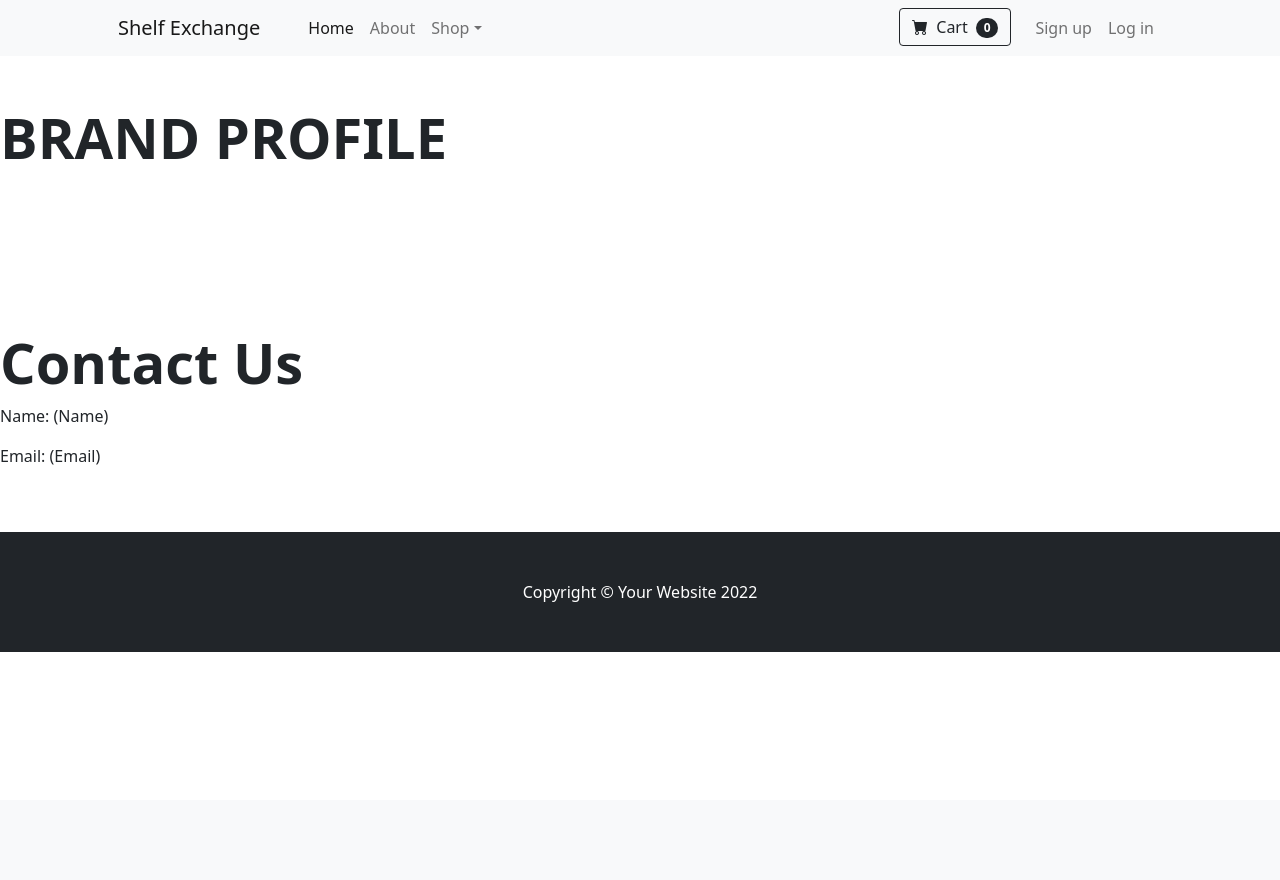
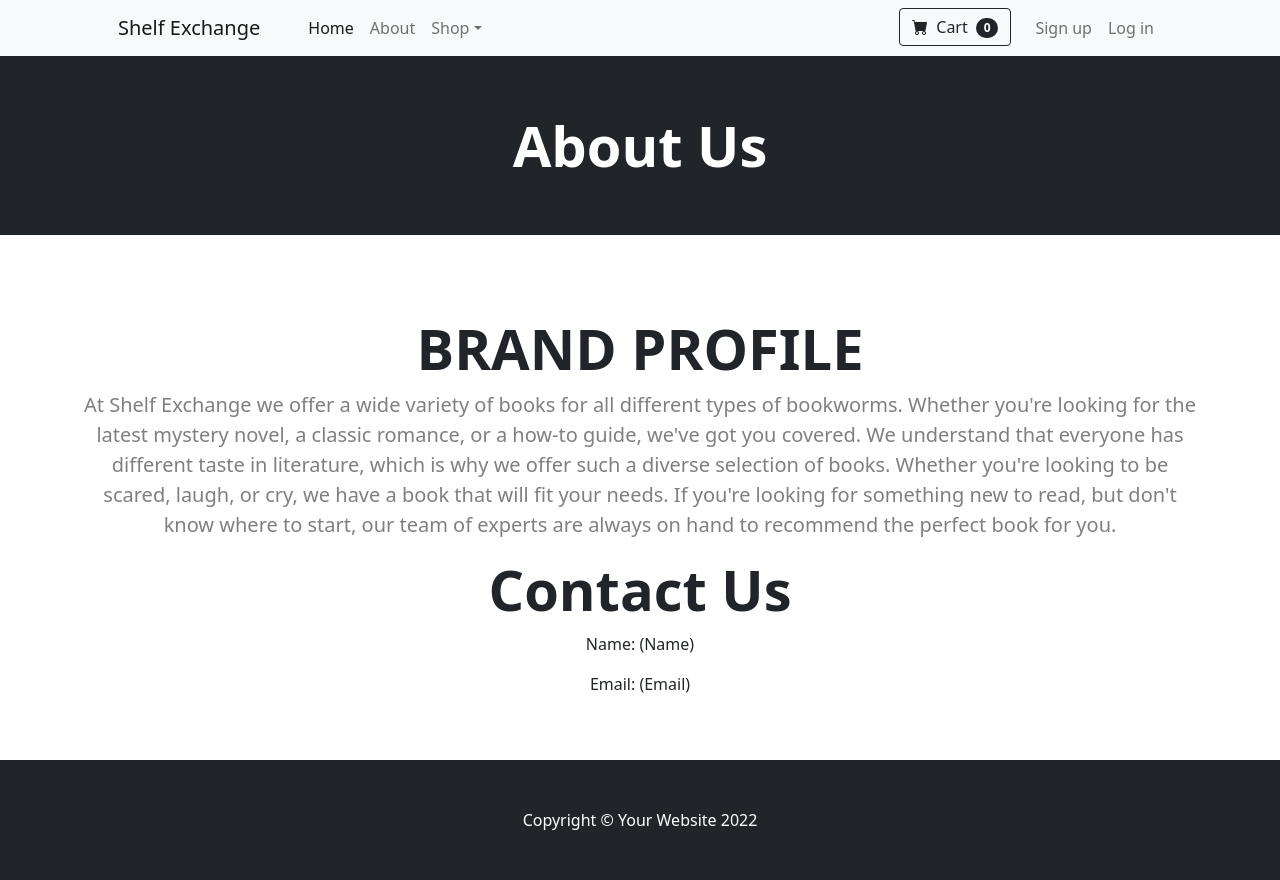
Before and after one commit to wqyeo/ShelfExchange, a PHP site: page /aboutUs.php in a window 1280 px wide. Before the commit the page ends 652 px from the top, so only its background shows below. Run offline with PHP 8.4, Linux system fonts and the light colour scheme.

Commit message:
Fixed text align and href to aboutUs

```diff
--- a/src/aboutUs.php
+++ b/src/aboutUs.php
@@ -1,6 +1,12 @@
 <!DOCTYPE html>
 <html lang="en">
     <head>
+
+        <!--Bootstrap JS-->
+        <script defer src="https://stackpath.bootstrapcdn.com/bootstrap/4.4.1/js/bootstrap.bundle.min.js" integrity="sha384-6khuMg9gaYr5AxOqhkVIODVIvm9ynTT5J4V1cfthmT+emCG6yVmEZsRHdxlotUnm" crossorigin="anonymous"></script>
+        <!-- Custom JS -->
+        <script defer src="js/main.js"></script>
+
         <meta charset="utf-8" />
         <meta name="viewport" content="width=device-width, initial-scale=1, shrink-to-fit=no" />
         <meta name="description" content="" />
@@ -18,12 +24,19 @@
             include "nav.php"
         ?>
 
-
+        <header class="bg-dark py-2">
+            <div class="container px-4 px-lg-5 my-5">
+                <div class="text-center text-white">
+                    <h1 class="display-4 fw-bolder">About Us</h1>
+                </div>
+            </div>
+        </header>
+        <main class="container mt-3">
             <section class="py-5">
-        <div id="abtus">
+                <div class="text-center mt-3" id="abtus">
                     <h1 class="display-4 fw-bolder">BRAND PROFILE</h1>
 
-            <p class="lead fw-normal text-white-50 mb-0">
+                    <p class="lead fw-normal text-black-50">
                         At Shelf Exchange we offer a wide variety of books for all different types of bookworms. Whether you're looking for the latest mystery novel, a classic romance, or a how-to guide, we've got you covered.
 
                         We understand that everyone has different taste in literature, which is why we offer such a diverse selection of books. Whether you're looking to be scared, laugh, or cry, we have a book that will fit your needs.
@@ -33,13 +46,14 @@
 
                 </div>
 
-        <div>
+                <div class="text-center mt-3">
                     <h3 class="display-4 fw-bolder">Contact Us</h3>
                     <p> Name: (Name) </p>
                     <p> Email: (Email) </p>
 
                 </div>
             </section>
+        </main>
         <?php
             include "footer.php"
         ?>
--- a/src/nav.php
+++ b/src/nav.php
@@ -5,7 +5,7 @@
          <div class="collapse navbar-collapse" id="navbarSupportedContent">
              <ul class="navbar-nav me-auto mb-2 mb-lg-0 ms-lg-4">
                  <li class="nav-item"><a class="nav-link active" aria-current="page" href="#!">Home</a></li>
-                 <li class="nav-item"><a class="nav-link" href="aboutUs">About</a></li>
+                 <li class="nav-item"><a class="nav-link" href="aboutUs.php">About</a></li>
                  <li class="nav-item dropdown">
                      <a class="nav-link dropdown-toggle" id="navbarDropdown" href="#" role="button" data-bs-toggle="dropdown" aria-expanded="false">Shop</a>
                      <ul class="dropdown-menu" aria-labelledby="navbarDropdown">
```
Lines whose indentation alone changed are shown as unchanged.
